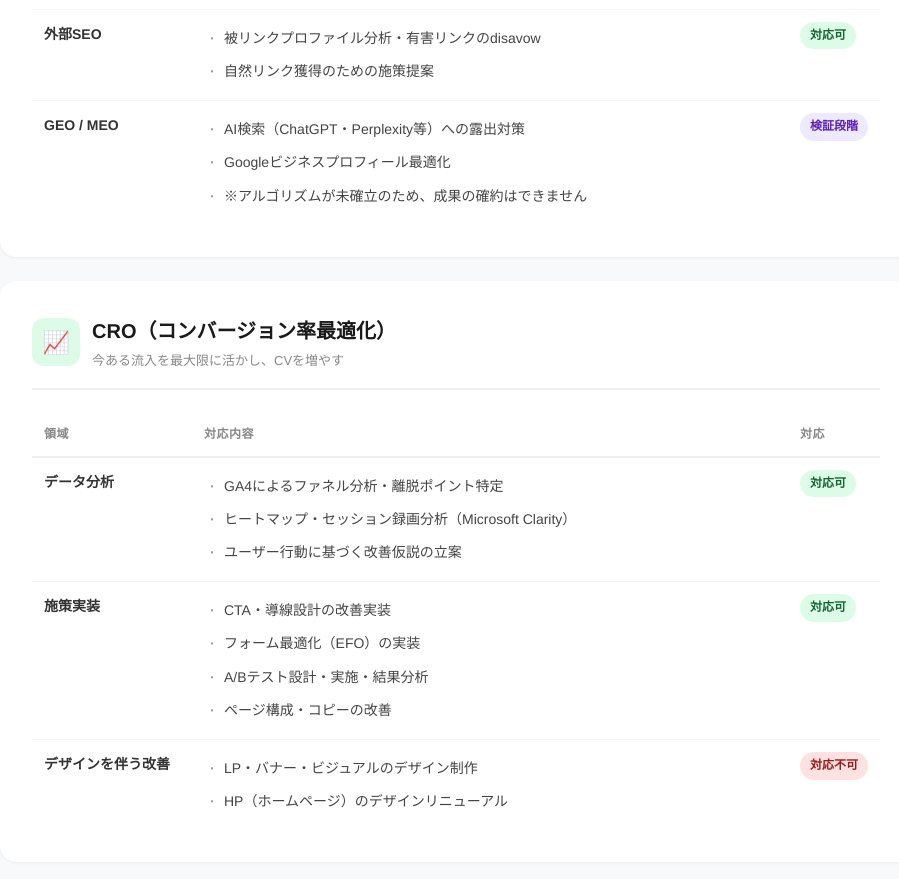
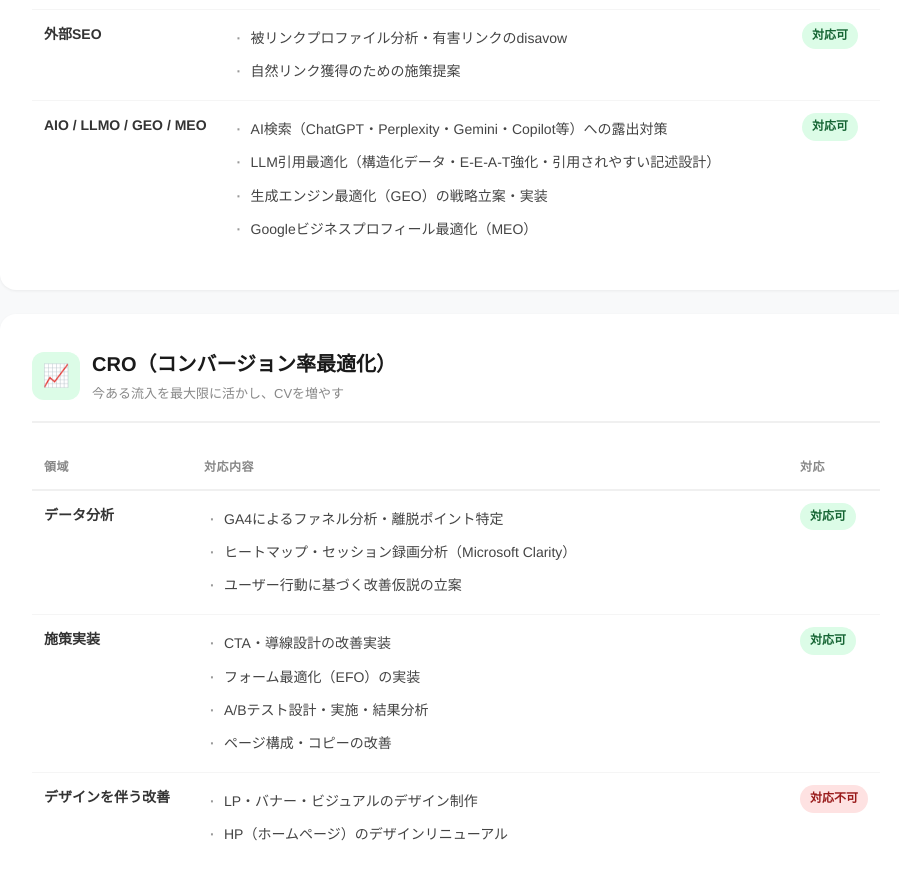
Before and after one commit to ekanbe/marui-seo-services, a plain HTML site: page index.html in a window 1280 px wide. Shown: the part 1150-2029 px from the top of the page, without its empty margins (184-1083 px from the left). Drawn offline with Linux system fonts and the light colour scheme.

Commit message:
AIO/LLMO/GEO/MEOを対応可に変更

```diff
--- a/index.html
+++ b/index.html
@@ -587,15 +587,16 @@
           <td><span class="badge ok">対応可</span></td>
         </tr>
         <tr>
-          <td class="category">GEO / MEO</td>
+          <td class="category">AIO / LLMO / GEO / MEO</td>
           <td>
             <ul class="detail-list">
-              <li>AI検索（ChatGPT・Perplexity等）への露出対策</li>
-              <li>Googleビジネスプロフィール最適化</li>
-              <li>※アルゴリズムが未確立のため、成果の確約はできません</li>
+              <li>AI検索（ChatGPT・Perplexity・Gemini・Copilot等）への露出対策</li>
+              <li>LLM引用最適化（構造化データ・E-E-A-T強化・引用されやすい記述設計）</li>
+              <li>生成エンジン最適化（GEO）の戦略立案・実装</li>
+              <li>Googleビジネスプロフィール最適化（MEO）</li>
             </ul>
           </td>
-          <td><span class="badge experiment">検証段階</span></td>
+          <td><span class="badge ok">対応可</span></td>
         </tr>
       </tbody>
     </table>
```
